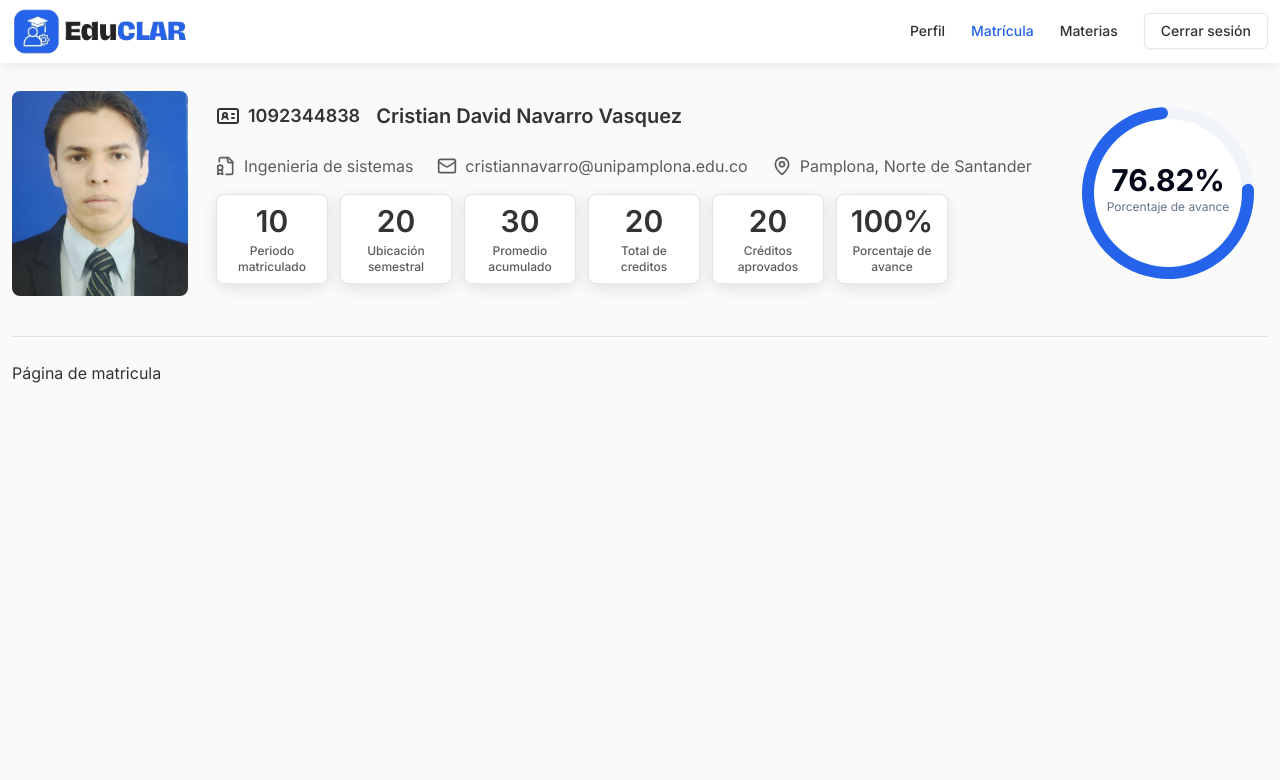
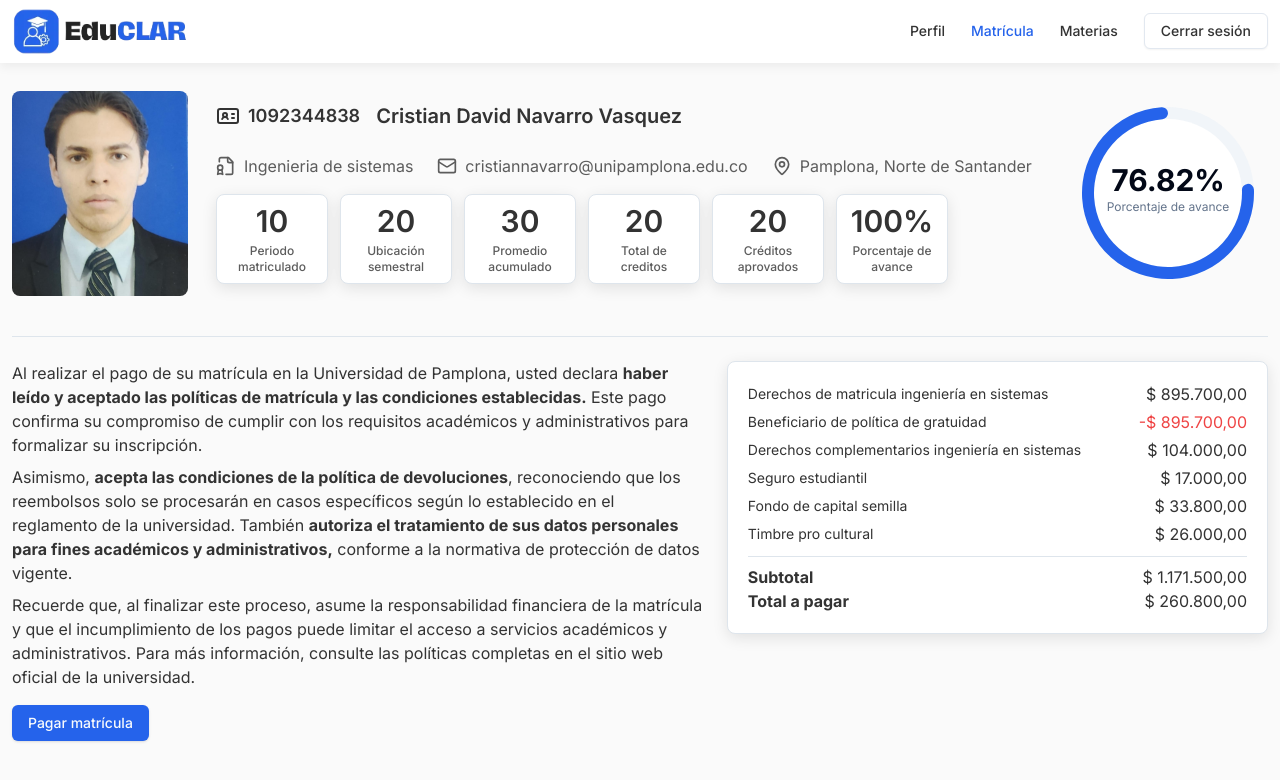
Before and after one commit to RubertG/educlar-frontend, a Next.js app: page /matricula in a window 1280 px wide. Shown: the top 780 px of the page. Built offline with nearby package versions, Linux system fonts and the light colour scheme.

Commit message:
View when tuition has not been paid

```diff
--- a/src/app/(profile-info-layout)/matricula/page.tsx
+++ b/src/app/(profile-info-layout)/matricula/page.tsx
@@ -1,8 +1,10 @@
+import { Unpaid } from "@/enrollment/components"
+
 function EnrollementPage() {
   return (
-    <div>
-      Página de matricula
-    </div>
+    <section className="mb-5">
+      <Unpaid />
+    </section>
   )
 }
 
--- /dev/null
+++ b/src/enrollment/components/index.ts
@@ -0,0 +1,5 @@
+export { PriceSummary } from './unpaid/price-summary'
+export { UnpaidContainer } from './unpaid/unpaid-container'
+export { Unpaid } from './unpaid/unpaid'
+export { SummaryItem } from './unpaid/summary-item'
+export { PayButton } from './unpaid/pay-button'
--- /dev/null
+++ b/src/enrollment/components/unpaid/pay-button.tsx
@@ -0,0 +1,50 @@
+"use client"
+
+import { Button, Dialog, DialogContent, DialogDescription, DialogFooter, DialogHeader, DialogTitle, DialogTrigger } from "@/core/components"
+import { PropsWithClassName } from "@/core/interfaces/props"
+import { useState } from "react"
+
+function PayButton({
+  className = ''
+}: PropsWithClassName) {
+  const [loading, setLoading] = useState(false)
+
+  const onClick = async () => {
+    setLoading(true)
+    // Simulate payment processing
+    await new Promise(resolve => setTimeout(resolve, 2000))
+    setLoading(false)
+  }
+
+  return (
+    <Dialog>
+      <DialogTrigger asChild>
+        <Button
+          className={`${className}`}
+        >
+          Pagar matrícula
+        </Button>
+      </DialogTrigger>
+      <DialogContent>
+        <DialogHeader className="!space-y-3">
+          <DialogTitle>¿Estás seguro de pagar la matricula?</DialogTitle>
+          <DialogDescription className="!text-text-200">
+            Esta acción de pago no está disponible en este prototipo ya que está enfocado a la gestion de matriculas y materias, no la gestión de pagos.
+          </DialogDescription>
+        </DialogHeader>
+
+        <DialogFooter>
+          <Button
+            className="!mr-2"
+            onClick={onClick}
+            disabled={loading}
+          >
+            {loading ? 'Procesando...' : 'Pagar'}
+          </Button>
+        </DialogFooter>
+      </DialogContent>
+    </Dialog>
+  )
+}
+
+export { PayButton }
--- /dev/null
+++ b/src/enrollment/components/unpaid/price-summary.tsx
@@ -0,0 +1,19 @@
+interface Props {
+  className?: string
+  children: React.ReactNode
+}
+
+/*
+  Componente que muestra un resumen de precios
+*/
+const PriceSummary = ({
+  className = '', children
+}: Props) => {
+  return (
+    <ul className={`rounded-lg border border-bg-300 shadow-custom-card bg-bg-50 p-5 ${className}`}>
+      {children}
+    </ul>
+  )
+}
+
+export { PriceSummary }
--- /dev/null
+++ b/src/enrollment/components/unpaid/summary-item.tsx
@@ -0,0 +1,30 @@
+import { clsx } from "clsx"
+
+// Interfaz para definir las propiedades que recibe el componente. En este caso, el componente recibe una etiqueta, un valor y clases CSS.
+interface Props {
+  className?: string
+  label: string
+  value: number | string
+  labelClassName?: string
+  valueClassName?: string
+}
+
+// Componente que muestra un item de resumen
+const SummaryItem = ({
+  label, value, className = '', valueClassName = '', labelClassName = ''
+}: Props) => {
+  return (
+    <li className={`flex justify-between items-center ${className}`}>
+      <p className={`w-full truncate text-sm ${labelClassName}`}>
+        {label}
+      </p>
+      <p className={clsx(`text-end ${valueClassName}`, {
+        "text-red-500": typeof value === 'number' && value < 0
+      })}>
+        {value.toLocaleString('es-CO', { style: 'currency', currency: 'COP' })}
+      </p>
+    </li>
+  )
+}
+
+export { SummaryItem }
--- /dev/null
+++ b/src/enrollment/components/unpaid/unpaid-container.tsx
@@ -0,0 +1,18 @@
+// Props que recibe el componente. En este caso, recibe un className y children.
+interface Props {
+  className?: string
+  children: React.ReactNode
+}
+
+// Componente que renderiza un contenedor para los elementos hijos.
+const UnpaidContainer = ({
+  children, className
+}: Props) => {
+  return (
+    <section className={`grid grid-cols-1 lg:grid-cols-[55%_auto] gap-6 gap-y-4 items-start ${className}`}>
+      {children}
+    </section>
+  )
+}
+
+export { UnpaidContainer }
--- /dev/null
+++ b/src/enrollment/components/unpaid/unpaid-details.tsx
@@ -0,0 +1,28 @@
+import { PayButton } from "@/enrollment/components"
+
+interface Props {
+  className?: string
+}
+
+// Componente que muestra los detalles de la matrícula no pagada
+const UnpaidDetails = ({
+  className
+}: Props) => {
+  return (
+    <div className={`text-sm lg:text-base ${className}`}>
+      <p>
+        Al realizar el pago de su matrícula en la Universidad de Pamplona, usted declara <strong>haber leído y aceptado las políticas de matrícula y las condiciones establecidas.</strong> Este pago confirma su compromiso de cumplir con los requisitos académicos y administrativos para formalizar su inscripción.
+      </p>
+      <p className="mt-2">
+        Asimismo, <strong>acepta las condiciones de la política de devoluciones</strong>, reconociendo que los reembolsos solo se procesarán en casos específicos según lo establecido en el reglamento de la universidad. También <strong>autoriza el tratamiento de sus datos personales para fines académicos y administrativos,</strong> conforme a la normativa de protección de datos vigente.
+      </p>
+      <p className="mt-2">
+        Recuerde que, al finalizar este proceso, asume la responsabilidad financiera de la matrícula y que el incumplimiento de los pagos puede limitar el acceso a servicios académicos y administrativos.
+        Para más información, consulte las políticas completas en el sitio web oficial de la universidad.
+      </p>
+      <PayButton className="mt-4" />
+    </div>
+  )
+}
+
+export { UnpaidDetails }
--- /dev/null
+++ b/src/enrollment/components/unpaid/unpaid.tsx
@@ -0,0 +1,78 @@
+import { Hr } from "@/core/components"
+import { PropsWithClassName } from "@/core/interfaces/props"
+import { PriceSummary, SummaryItem, UnpaidContainer } from "@/enrollment/components"
+import { UnpaidDetails } from "./unpaid-details"
+
+const PRICE_SUMMARY = [
+  {
+    title: 'Derechos de matricula ingeniería en sistemas',
+    value: 895700
+  },
+  {
+    title: 'Beneficiario de política de gratuidad',
+    value: -895700
+  },
+  {
+    title: 'Derechos complementarios ingeniería en sistemas',
+    value: 104000
+  },
+  {
+    title: 'Seguro estudiantil',
+    value: 17000
+  },
+  {
+    title: 'Fondo de capital semilla',
+    value: 33800
+  },
+  {
+    title: 'Timbre pro cultural',
+    value: 26000
+  },
+  {
+    title: 'Subtotal',
+    value: 1171500
+  },
+  {
+    title: 'Total a pagar',
+    value: 260800
+  }
+]
+
+const Unpaid = ({
+  className = ''
+}: PropsWithClassName) => {
+  const items = PRICE_SUMMARY.slice(0, PRICE_SUMMARY.length - 2)
+  const totals = PRICE_SUMMARY.slice(PRICE_SUMMARY.length - 2, PRICE_SUMMARY.length)
+
+  return (
+    <UnpaidContainer className={className}>
+      <UnpaidDetails />
+
+      <PriceSummary>
+        {
+          items.map(({ title, value }) => (
+            <SummaryItem
+              className="first:pt-0 pt-1"
+              key={title}
+              label={title}
+              value={value}
+            />
+          ))
+        }
+        <Hr className="mt-2.5 mb-2" />
+        {
+          totals.map(({ title, value }) => (
+            <SummaryItem
+              key={title}
+              label={title}
+              value={value}
+              labelClassName="font-bold !text-base"
+            />
+          ))
+        }
+      </PriceSummary>
+    </UnpaidContainer>
+  )
+}
+
+export { Unpaid }
```
